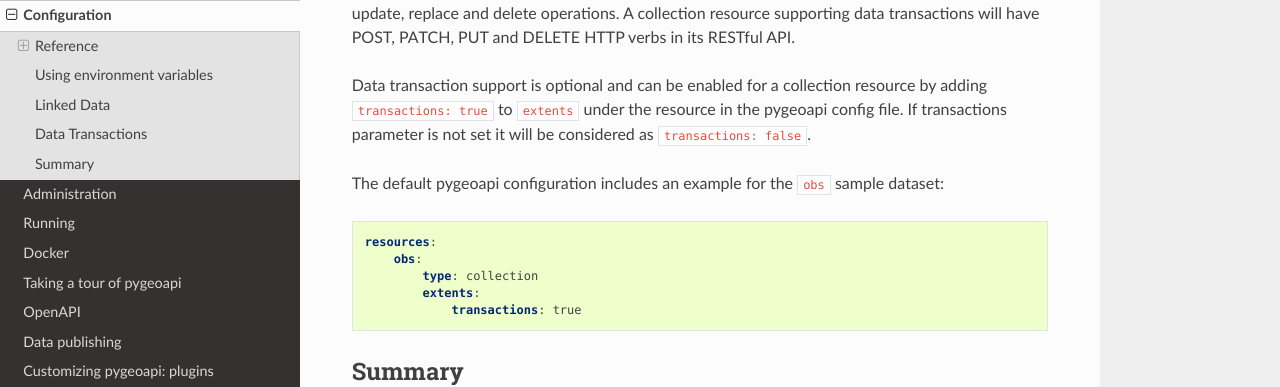
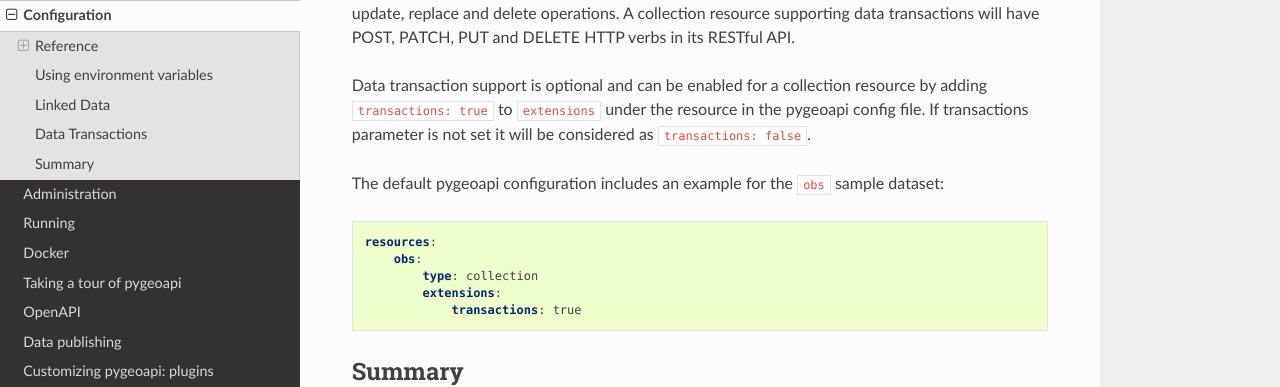
Before and after one commit to geopython/pygeoapi, a Sphinx documentation site: the page built from docs/source/configuration.rst, in a window 1280 px wide and 900 px high, scrolled down 4805 px. Shown: the part 252-639 px from the top of the window. Built offline with Sphinx 7.4.7 and the Read the Docs theme 2.0.0, drawn with Linux system fonts in a browser that asks for light colours.

Commit message:
Update configuration.rst

```diff
--- a/docs/source/configuration.rst
+++ b/docs/source/configuration.rst
@@ -256,7 +256,7 @@
 -------
 pygeoapi in compliance with `OGC API - Features - Part 4: Simple Transactions <http://docs.opengeospatial.org/DRAFTS/20-002.html>`_ supports create, update, replace and delete operations. A collection resource supporting data transactions will have POST, PATCH, PUT and DELETE HTTP verbs in its RESTful API.
 
-Data transaction support is optional and can be enabled for a collection resource by adding ``transactions: true`` to ``extents`` under the resource in the pygeoapi config file. If transactions parameter is not set it will be considered as ``transactions: false``.
+Data transaction support is optional and can be enabled for a collection resource by adding ``transactions: true`` to ``extensions`` under the resource in the pygeoapi config file. If transactions parameter is not set it will be considered as ``transactions: false``.
 
 The default pygeoapi configuration includes an example for the ``obs`` sample dataset:
 
@@ -265,7 +265,7 @@
   resources:
       obs:
           type: collection
-          extents:
+          extensions:
               transactions: true
 
 
```
